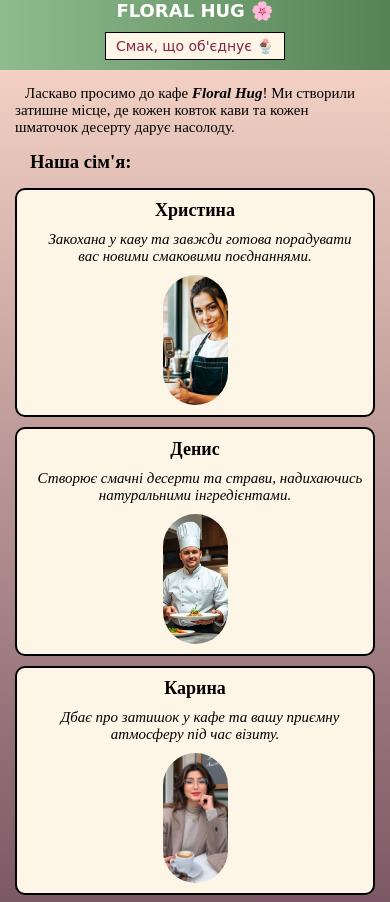
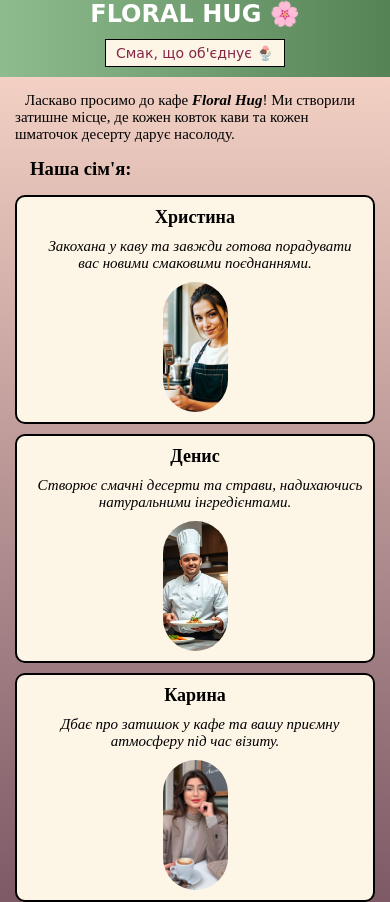
Before and after one commit to MariaVnr/cafe_mobile_version, a plain HTML site: page index.html in a window 390 px wide. Shown: the top 902 px of the page. Drawn offline with Linux system fonts and the light colour scheme.

Commit message:
Refactor CSS styles for grid layout and responsiveness

```diff
--- a/css/style-grid.css
+++ b/css/style-grid.css
@@ -273,7 +273,7 @@
     }
 
     .title h1 {
-        font-size: clamp(18px, 4vw, 30px);
+        font-size: clamp(24px, 4vw, 30px);
     }
 
     .slogan1 {
@@ -342,4 +342,5 @@
         height: auto;
         padding: 5px;
     }
+
 }
```
